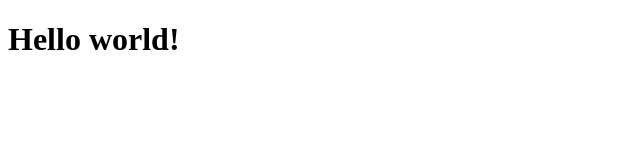
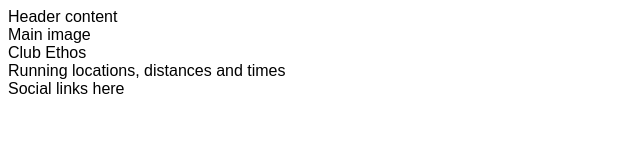
Before and after one commit to elsahelg/love-running, a plain HTML site: page index.html in a window 1280 px wide. Shown: the whole page, without its empty margins (0-640 px from the left). Drawn offline with Linux system fonts and the light colour scheme.

Commit message:
Add meta data to head and connect css file

```diff
--- a/assets/CSS/style.css
+++ b/assets/CSS/style.css
@@ -0,0 +1,3 @@
+body {
+    font-family: Arial;
+}
--- a/index.html
+++ b/index.html
@@ -4,10 +4,25 @@
     <meta charset="UTF-8">
     <meta http-equiv="X-UA-Compatible" content="IE=edge">
     <meta name="viewport" content="width=device-width, initial-scale=1.0">
-    <title>Document</title>
+    <meta name="description" content="Love Running club for runners in Dublin, Ireland">
+    <meta name="keywords" content="love running, runnihng club, ireland, dublin">
+
+    <link rel="stylesheet" href="assets/CSS/style.css">
+    <title>Love Running</title>
 </head>
 <body>
-    <h1>Hello world!</h1>
-
+    <header>Header content</header>
+    <section>
+        Main image
+    </section>
+    <section>
+        Club Ethos
+    </section>
+    <section>
+        Running locations, distances and times
+    </section>
+    <footer>
+        Social links here
+    </footer>
 </body>
 </html>
```
